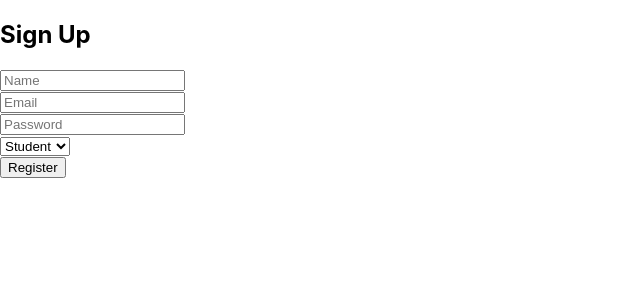
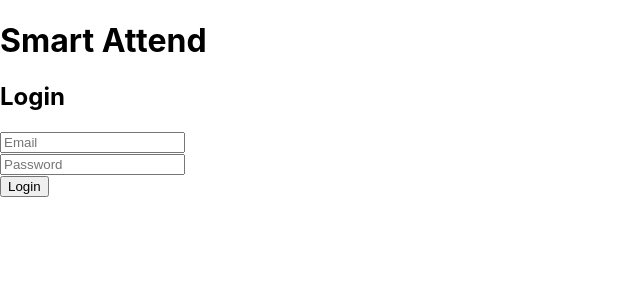
Before and after one commit to Omp2g/CSCI4410-Final-Project, a React (Create React App) app in the folder smart_attend_front/: page / in a window 1280 px wide. Shown: the top 300 px of the page, without its empty margins (0-640 px from the left). Built offline with nearby package versions, Linux system fonts and the light colour scheme.

Commit message:
Update App.jsx

```diff
--- a/smart_attend_front/src/App.jsx
+++ b/smart_attend_front/src/App.jsx
@@ -1,7 +1,8 @@
 import React from 'react';
-import { BrowserRouter as Router, Route, Routes } from 'react-router-dom';
+import { BrowserRouter as Router, Routes, Route } from 'react-router-dom';
+
+import Login from './components/Login';
 import Register from './components/Register';
-import Login from './components/Login';
 import Dashboard from './components/Dashboard';
 import QRGenerator from './components/QRGenerator';
 import QRScanner from './components/QRScanner';
@@ -9,15 +10,18 @@ import QRScanner from './components/QRScanner';
 function App() {
   return (
     <Router>
-      <Routes>
-        <Route path="/" element={<Register />} />
-        <Route path="/login" element={<Login />} />
-        <Route path="/dashboard" element={<Dashboard />} />
-        <Route path="/qr-generator" element={<QRGenerator classId={1} />} />
-        <Route path="/qr-scanner" element={<QRScanner />} />
-      </Routes>
+      <div>
+        <h1>Smart Attend</h1>
+        <Routes>
+          <Route path="/" element={<Login />} />
+          <Route path="/register" element={<Register />} />
+          <Route path="/dashboard" element={<Dashboard />} />
+          <Route path="/qr-generator" element={<QRGenerator classId={1} />} />
+          <Route path="/qr-scanner" element={<QRScanner />} />
+        </Routes>
+      </div>
     </Router>
   );
 }
 
-export default App
+export default App;
```
